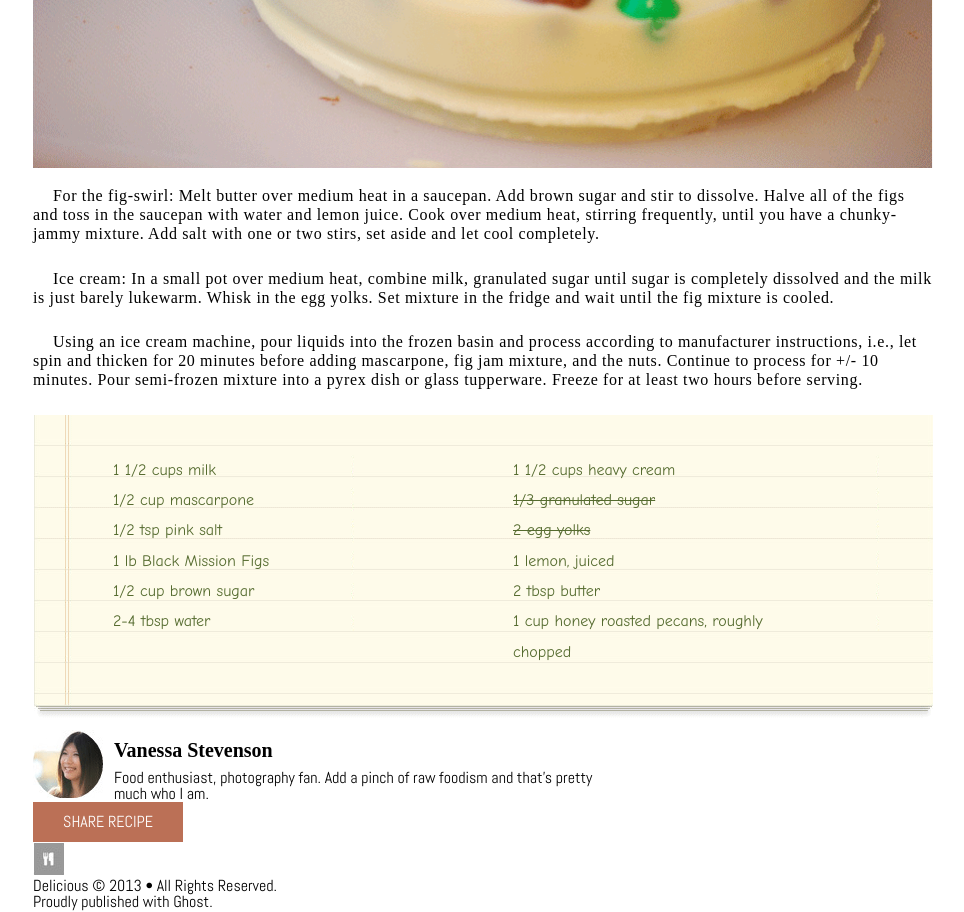
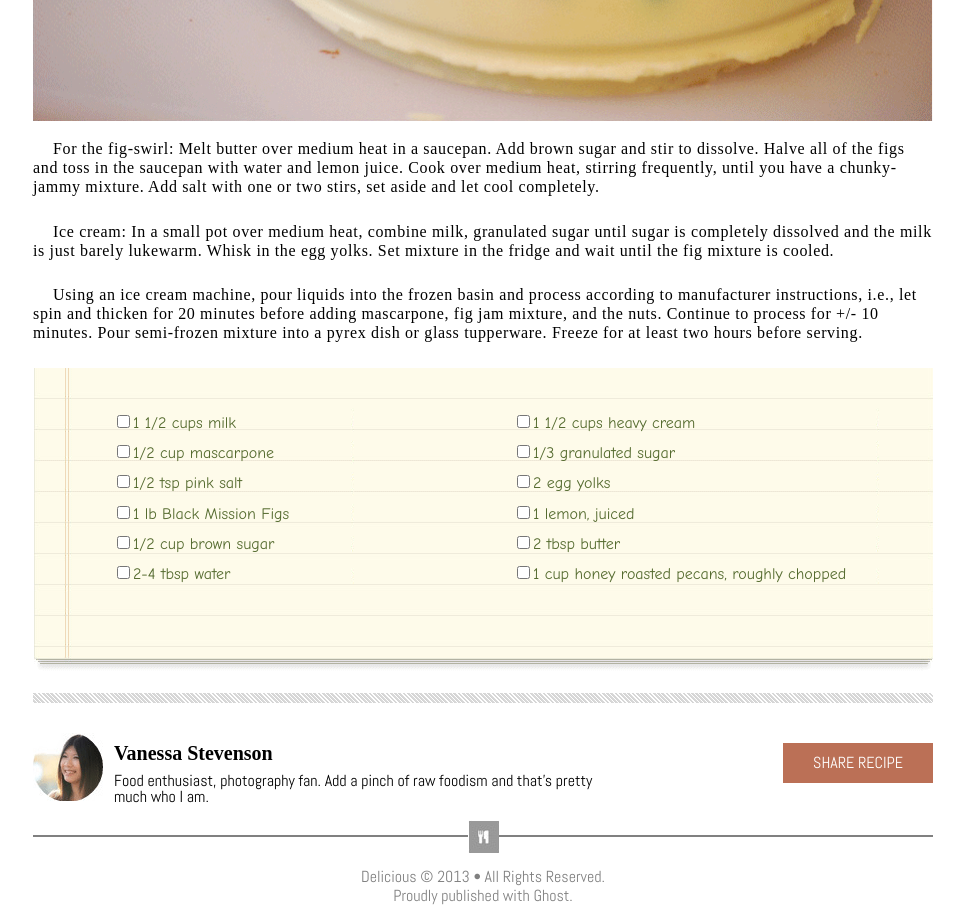
Before and after one commit to mscharlock/chocolate-pizza, a plain HTML site: page index.html in a window 1280 px wide. Shown: the part 700-1612 px from the top of the page, without its empty margins (157-1121 px from the left). Drawn offline with nearby package versions, Linux system fonts and the light colour scheme; a web font is replaced by a local one.

Commit message:
Added some styling

```diff
--- a/index.html
+++ b/index.html
@@ -21,12 +21,7 @@
         <li><a href='#'><img src='img/gp-icon.png'></a></li>
         <li><a href='#'><img src='img/insta-icon.png'></a></li>
         <li><a href='#'><img src='img/flic-icon.png'></a></li>
-        <li><a href='#'><img src='img/pint-icon.png'></a></li>
-      </ol>
-    </div>
-
-    <div class='rssemail'>
-      <ol>
+        <li class= 'lastone'><a href='#'><img src='img/pint-icon.png'></a></li>
         <li><a href='#'><img src='img/rss-icon.png'></a></li>
         <li><a href='#'><img src='img/mail-icon.png'></a></li>
       </ol>
@@ -34,7 +29,7 @@
   </header>
 
   <body>
-    <div='stripeyline'></div>
+    <div class='stripeyline'></div>
 
     <main>
       <div class='titleline'>
@@ -58,27 +53,26 @@
 
 
     <section class='recipe'>
-      <div class=clearfix></div>
       <img class='listimage' src='img/list-bg.png'>
 
       <ol class='columnleft'>
-        <li>1 1/2 cups milk</li>
-        <li>1/2 cup mascarpone</li>
-        <li>1/2 tsp pink salt</li>
-        <li>1 lb Black Mission Figs</li>
-        <li>1/2 cup brown sugar</li>
-        <li>2-4 tbsp water</li>
+        <li><label><input type="checkbox"><span>1 1/2 cups milk</span></label></li>
+        <li><label><input type="checkbox"><span>1/2 cup mascarpone</span></label></li>
+        <li><label><input type="checkbox"><span>1/2 tsp pink salt</span></label></li>
+        <li><label><input type="checkbox"><span>1 lb Black Mission Figs</span></label></li>
+        <li><label><input type="checkbox"><span>1/2 cup brown sugar</span></label></li>
+        <li><label><input type="checkbox"><span>2-4 tbsp water</span></label></li>
       </ol>
 
       <ol class='columnright'>
-        <li>1 1/2 cups heavy cream</li>
-        <li class='strike'>1/3 granulated sugar</li>
-        <li class='strike'>2 egg yolks</li>
-        <li>1 lemon, juiced</li>
-        <li>2 tbsp butter</li>
-        <li>1 cup honey roasted pecans, roughly</li>
-        <li>chopped</li>
+        <li><label><input type="checkbox"><span>1 1/2 cups heavy cream</span></label></li>
+        <li><label><input type="checkbox"><span>1/3 granulated sugar</span></label></li>
+        <li><label><input type="checkbox"><span>2 egg yolks</span></label></li>
+        <li><label><input type="checkbox"><span>1 lemon, juiced</span></label></li>
+        <li><label><input type="checkbox"><span>2 tbsp butter</span></label></li>
+        <li><label><input type="checkbox"><span>1 cup honey roasted pecans, roughly chopped</span></label></li>
       </ol>
+      <div class=clearfix></div>
     </section>
   </main>
 
@@ -97,9 +91,11 @@
 </body>
 
 <footer>
-  <div class='line'>
-    <img src='img/small-logo.png'>
+  <div class='hrimage'>
+      <img src='img/small-logo.png'>
   </div>
-  <p>Delicious © 2013 • All Rights Reserved.</p>
-  <p>Proudly published with Ghost.</p>
+  <div class='footertext'>
+    <p>Delicious © 2013 • All Rights Reserved.</p>
+    <p>Proudly published with Ghost.</p>
+  </div>
 </footer>
--- a/style.css
+++ b/style.css
@@ -1,7 +1,6 @@
 /*Global styles*/
 * {
   font-family: 'Abel', sans-serif;
-  background-color: #FFF;
 }
 
 .clearfix {
@@ -26,13 +25,17 @@ header {
   margin-right: 350px;
 }
 
-.socialmedia, .rssemail > ol {
-  display: inline-block;
-  float: left;
+.socialmedia > ol {
+  float: right;
 }
 
-.socialmedia, .rssemail > li{
-  display:inline-block;
+.socialmedia li {
+  float: left;
+  margin: 2px;
+}
+
+.socialmedia li.lastone {
+  margin-right: 10px;
 }
 
 header .fork {
@@ -57,10 +60,12 @@ header p:nth-child(3){
 
 /*body styling starts*/
 
-div > .stripeyline {
-  background-color: gray;
-  background-image: repeating-linear-gradient(45deg, transparent, transparent 35px, rgba(255,255,255,.5) 35px, rgba(255,255,255,.5) 70px);
+.stripeyline {
+  margin: 20px 0;
+  background-image: repeating-linear-gradient(45deg, transparent, transparent 1px, rgb(211, 211, 211) 1px, rgb(219, 219, 219) 3px);
+  height: 10px;
 }
+
 .titleline {
   display:inline-block;
   margin-bottom: 20px;
@@ -71,6 +76,7 @@ h1 {
   font-size: 40px;
   font-weight: bold;
   margin-bottom: 7px;
+  margin-top: 20px;
 }
 
 .print {
@@ -88,6 +94,7 @@ h1 {
 
 .print > p {
   display: inline-block;
+  color: grey;
   text-transform: uppercase;
 }
 
@@ -137,14 +144,17 @@ h1 {
   background-color: rgba(255,255,255,0);
 }
 
-
-.strike {
+input[type="checkbox"]:checked ~ span {
   text-decoration: line-through;
 }
 
-/*.endblurb {
+label {
+  background-color: transparent;
+}
 
-}*/
+.endblurb > div, button {
+  display: inline-block;
+}
 
 .bio {
   position: relative;
@@ -160,6 +170,7 @@ h1 {
 
 .bio > p {
   margin-top: 10px;
+  font-family: 'Abel', serif;
 }
 
 h3 {
@@ -172,6 +183,9 @@ h3 {
 
 .share {
   position: relative;
+  float: right;
+  font-family: 'Abel', serif;
+  margin-top: 20px;
   background-color: #bb7056;
   color: white;
   width: 150px;
@@ -179,6 +193,28 @@ h3 {
   text-transform: uppercase;
 }
 
+footer {
+  margin: 0 auto;
+  text-align: center;
+  color: gray;
+  font-family: 'Abel', serif;
+}
+
+footer .hrimage {
+  height: 2px;
+  background: grey;
+  overflow: visible;
+  margin: 30px 0;
+}
+
+footer .hrimage img {
+  margin-top: -15px;
+}
+
+.footertext {
+  line-height: 1.2;
+  margin-top: 20px;
+}
 
 /*Note to self: button color: #bb7056*/
 /*Fonts:
```
Also changed, not shown: img/border-img.png (added).
